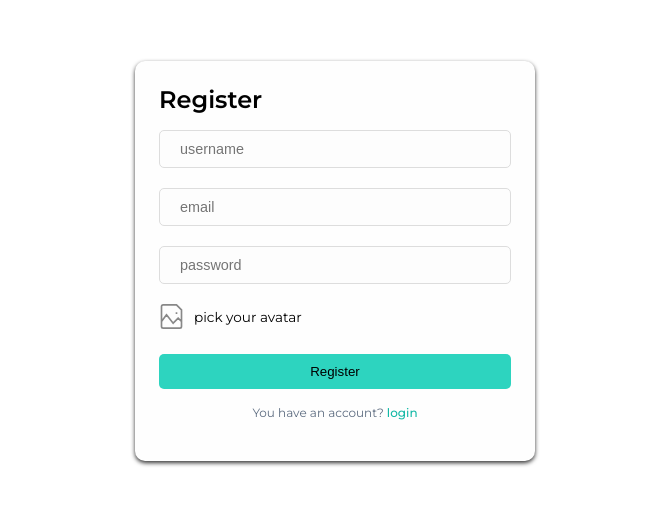
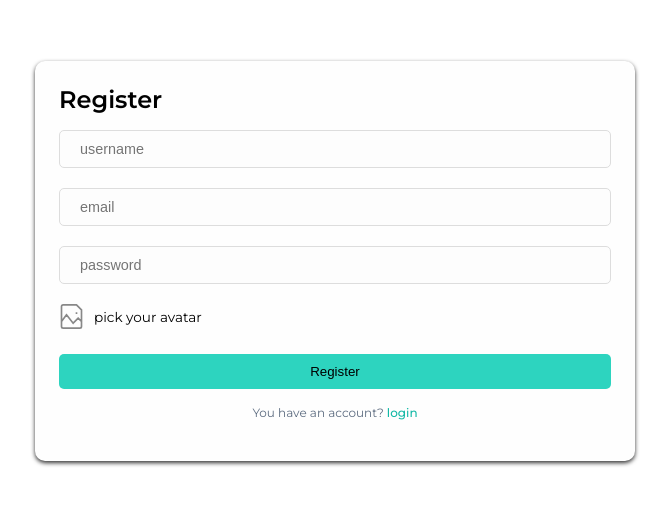
Before and after one commit to kyy47/chat-app, a React (Vite) app: page /register in a window 1280 px wide. Shown: the part 139-644 px from the top of the page, without its empty margins (305-974 px from the left). Built offline with nearby package versions, Linux system fonts and the light colour scheme; no server answers.

Commit message:
responsive

```diff
--- a/src/App.jsx
+++ b/src/App.jsx
@@ -1,45 +1,32 @@
 import "./app.css";
-import { createBrowserRouter, RouterProvider } from "react-router-dom";
-import AuthContextProvider from "./context/AuthContext";
-import { Login, Register, Chat, Home } from "../src/pages";
+import { BrowserRouter as Router, Routes, Route } from "react-router-dom";
+
+import { useContext } from "react";
+import { IsMobileContext } from "./context/IsMobileContext";
 import ProtectedRoute from "./protected/ProtectedRoute";
-import ChatContextProvider from "./context/ChatContext";
+import { Register, Login, Chat, Home } from "./pages";
 
-const router = createBrowserRouter([
-  {
-    path: "/",
-    element: (
-      <ProtectedRoute>
-        <Home />
-      </ProtectedRoute>
-    ),
-  },
-  {
-    path: "/register",
-    element: <Register />,
-  },
-  {
-    path: "/login",
-    element: <Login />,
-  },
-  {
-    path: "/chat",
-    element: (
-      <ProtectedRoute>
-        <Chat />,
-      </ProtectedRoute>
-    ),
-  },
-]);
 function App() {
+  const { isMobile } = useContext(IsMobileContext);
+
   return (
-    <AuthContextProvider>
-      <ChatContextProvider>
-        <div className="app">
-          <RouterProvider router={router} />
-        </div>
-      </ChatContextProvider>
-    </AuthContextProvider>
+    <div className="app">
+      <Router>
+        <Routes>
+          <Route
+            path="/"
+            element={
+              <ProtectedRoute>
+                <Home />
+              </ProtectedRoute>
+            }
+          />
+          <Route path="/login" element={<Login />} />
+          <Route path="/register" element={<Register />} />
+          {isMobile ? <Route path="/chat" element={<Chat />} /> : null}
+        </Routes>
+      </Router>
+    </div>
   );
 }
 
--- a/src/components/ChatUser/ChatsUser.jsx
+++ b/src/components/ChatUser/ChatsUser.jsx
@@ -5,14 +5,17 @@ import { AuthContext } from "../../context/AuthContext";
 import { doc, onSnapshot } from "firebase/firestore";
 import { db } from "../../firebase/firebase";
 import { useNavigate } from "react-router-dom";
+import { IsMobileContext } from "../../context/IsMobileContext";
 const ChatsUser = ({ search }) => {
   const { currentUser } = useContext(AuthContext);
   const { dispath } = useContext(ChatContext);
   const [chats, setChats] = useState(null);
+  const { isMobile } = useContext(IsMobileContext);
   const navigate = useNavigate();
+
   const selectHandler = (user) => {
     dispath({ type: "CHANGE_USER", payload: user });
-    navigate("/chat");
+    if (isMobile) navigate("/chat");
   };
   useEffect(() => {
     const getChats = () => {
--- a/src/components/Search/SearchResult/SearchResult.jsx
+++ b/src/components/Search/SearchResult/SearchResult.jsx
@@ -11,10 +11,12 @@ import {
 import { db } from "../../../firebase/firebase";
 import { ChatContext } from "../../../context/ChatContext";
 import { useNavigate } from "react-router-dom";
+import { IsMobileContext } from "../../../context/IsMobileContext";
 
 const SearchResult = ({ user }) => {
   const { currentUser } = useContext(AuthContext);
   const { dispath } = useContext(ChatContext);
+  const { isMobile } = useContext(IsMobileContext);
   const navigate = useNavigate();
   const handleSelect = async () => {
     const combinedId =
@@ -43,7 +45,7 @@ const SearchResult = ({ user }) => {
         });
       }
       dispath({ type: "CHANGE_USER", payload: user });
-      navigate("/chat");
+      if (isMobile) navigate("/chat");
     } catch (error) {
       console.log(error.message);
     }
--- /dev/null
+++ b/src/context/IsMobileContext.jsx
@@ -0,0 +1,27 @@
+import { createContext, useEffect, useState } from "react";
+
+export const IsMobileContext = createContext();
+function getCurrentDimension() {
+  return {
+    width: window.innerWidth,
+    height: window.innerHeight,
+  };
+}
+const IsMobileContextProvider = ({ children }) => {
+  const { width } = getCurrentDimension();
+  const [isMobile, setIsMobile] = useState(true);
+  useEffect(() => {
+    if (width >= 576) {
+      setIsMobile(false);
+    }
+  }, []);
+  return (
+    <IsMobileContext.Provider
+      value={{ isMobile, setIsMobile, getCurrentDimension }}
+    >
+      {children}
+    </IsMobileContext.Provider>
+  );
+};
+
+export default IsMobileContextProvider;
--- a/src/index.css
+++ b/src/index.css
@@ -22,6 +22,19 @@ body {
     sans-serif;
 }
 .container {
-  width: 400px;
-  max-height: 600px;
+  width: 100%;
+  padding: 0 10px;
+  display: flex;
+  justify-content: center;
 }
+
+@media screen and (min-width: 576px) {
+  .container {
+    width: 80%;
+  }
+}
+@media screen and (min-width: 845px) {
+  .container {
+    width: 90%;
+  }
+}
--- a/src/main.jsx
+++ b/src/main.jsx
@@ -2,9 +2,18 @@ import React, { StrictMode } from "react";
 import ReactDOM from "react-dom/client";
 import App from "./App.jsx";
 import "./index.css";
+import AuthContextProvider from "./context/AuthContext.jsx";
+import ChatContextProvider from "./context/ChatContext.jsx";
+import IsMobileContextProvider from "./context/IsMobileContext.jsx";
 
 ReactDOM.createRoot(document.getElementById("root")).render(
   <StrictMode>
-    <App />
+    <AuthContextProvider>
+      <ChatContextProvider>
+        <IsMobileContextProvider>
+          <App />
+        </IsMobileContextProvider>
+      </ChatContextProvider>
+    </AuthContextProvider>
   </StrictMode>
 );
--- a/src/pages/Chat/Chat.jsx
+++ b/src/pages/Chat/Chat.jsx
@@ -4,11 +4,13 @@ import { Message, TopBarChat, WriteChat } from "../../components";
 import { doc, onSnapshot } from "firebase/firestore";
 import { db } from "../../firebase/firebase";
 import { ChatContext } from "../../context/ChatContext";
+import { IsMobileContext } from "../../context/IsMobileContext";
 
 const Chat = () => {
   const [messages, setMessages] = useState([]);
   const [chatInput, setChatInput] = useState("");
   const { data } = useContext(ChatContext);
+  const { isMobile } = useContext(IsMobileContext);
   const scrollRef = useRef();
   useEffect(() => {
     const getChats = () => {
@@ -29,8 +31,11 @@ const Chat = () => {
     scrollRef.current && scrollToLastMessage();
   }, [messages]);
 
-  return (
+  return !isMobile && !data.user ? (
     <div className="container">
+      <h2>Welcome To KyyChat</h2>
+    </div>
+  ) : (
     <div className="chat">
       <TopBarChat />
       <div className="messages" ref={scrollRef}>
@@ -53,7 +58,6 @@ const Chat = () => {
         data={data}
       />
     </div>
-    </div>
   );
 };
 
--- a/src/pages/Home/Home.jsx
+++ b/src/pages/Home/Home.jsx
@@ -1,15 +1,25 @@
-import React, { useState } from "react";
+import React, { useContext, useState } from "react";
 import "./home.css";
 
 import { Search, TopBarHome, ChatsUser } from "../../components";
+import Chat from "../Chat/Chat";
+import { IsMobileContext } from "../../context/IsMobileContext";
 const Home = () => {
+  const { isMobile } = useContext(IsMobileContext);
   const [search, setSearch] = useState("");
   return (
     <div className="container">
-      <div className="home">
-        <TopBarHome />
-        <Search stateSearch={{ search, setSearch }} />
-        <ChatsUser search={search} />
+      <div className="container-home">
+        <div className="home">
+          <TopBarHome />
+          <Search stateSearch={{ search, setSearch }} />
+          <ChatsUser search={search} />
+        </div>
+        {!isMobile && (
+          <div className="container-chat">
+            <Chat />
+          </div>
+        )}
       </div>
     </div>
   );
--- a/src/pages/Home/home.css
+++ b/src/pages/Home/home.css
@@ -1,4 +1,11 @@
-.home {
+.container-home {
+  display: flex;
+  width: 100%;
+  height: 600px;
+  gap: 10px;
+}
+.container-home .home {
+  flex: 1;
   width: 100%;
   min-height: 400px;
   display: flex;
@@ -8,3 +15,7 @@
   box-shadow: 0 2px 4px rgba(0, 0, 0, 0.8);
   padding: 24px;
 }
+
+.container-home .container-chat {
+  flex: 2;
+}
--- a/src/pages/Login/login.css
+++ b/src/pages/Login/login.css
@@ -7,7 +7,7 @@
   border-radius: 10px;
   box-shadow: 0 2px 4px rgba(0, 0, 0, 0.8);
   padding: 24px;
-
+  max-width: 600px;
 }
 
 .login .title-login {
@@ -56,16 +56,16 @@
   box-shadow: 0 2px 3px rgba(0, 0, 0, 0.4);
 }
 
-.login .to-register{
+.login .to-register {
   margin-top: 1rem;
-  font-size: .75em;
+  font-size: 0.75em;
   text-align: center;
   color: var(--color-gray);
 }
-.login .to-register a{
+.login .to-register a {
   font-weight: 500;
   color: var(--color-green);
 }
-.login .to-register a:hover{
-    opacity: .8
+.login .to-register a:hover {
+  opacity: 0.8;
 }
--- a/src/pages/Register/register.css
+++ b/src/pages/Register/register.css
@@ -7,6 +7,7 @@
   border-radius: 10px;
   box-shadow: 0 2px 4px rgba(0, 0, 0, 0.8);
   padding: 24px;
+  max-width: 600px;
 }
 
 .register .title-register {
@@ -54,16 +55,16 @@
   filter: contrast(1.2);
   box-shadow: 0 2px 3px rgba(0, 0, 0, 0.4);
 }
-.register .to-login{
+.register .to-login {
   margin-top: 1rem;
-  font-size: .75em;
+  font-size: 0.75em;
   text-align: center;
   color: var(--color-gray);
 }
-.register .to-login a{
+.register .to-login a {
   font-weight: 500;
   color: var(--color-green);
 }
-.register .to-login a:hover{
-    opacity: .8
+.register .to-login a:hover {
+  opacity: 0.8;
 }
```
Lines whose indentation alone changed are shown as unchanged.
